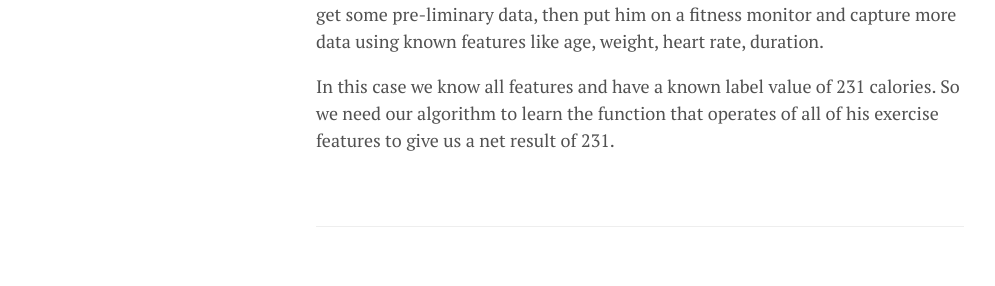
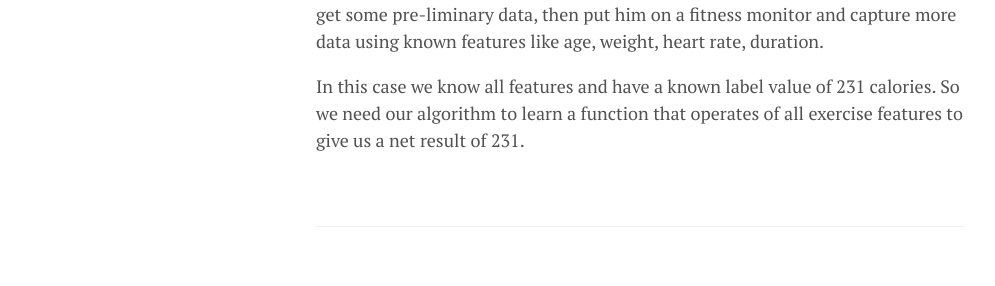
Before and after one commit to lgeurts/lgeurts.github.io, a Jekyll site: the page built from _posts/2018-06-29-introduction-to-artificial-intelligence.md, in a window 1280 px wide. Shown: the part 1804-2090 px from the top of the page, without its empty margins (0-995 px from the left). Built offline with Jekyll 4.4.1, drawn with Linux system fonts in a browser that asks for light colours; nearby versions of some CDN libraries.

Commit message:
Update 2018-06-29-introduction-to-artificial-intelligence.md

```diff
--- a/_posts/2018-06-29-introduction-to-artificial-intelligence.md
+++ b/_posts/2018-06-29-introduction-to-artificial-intelligence.md
@@ -37,4 +37,4 @@ When we need to predict a numeric value, for example an amount of calories, we u
 
 Let's take one male. We want to model calories burned while exercising. First we get some pre-liminary data, then put him on a fitness monitor and capture more data using known features like age, weight, heart rate, duration.
 
-In this case we know all features and have a known label value of 231 calories. So we need our algorithm to learn the function that operates of all of his exercise features to give us a net result of 231.
+In this case we know all features and have a known label value of 231 calories. So we need our algorithm to learn a function that operates of all exercise features to give us a net result of 231.
```
